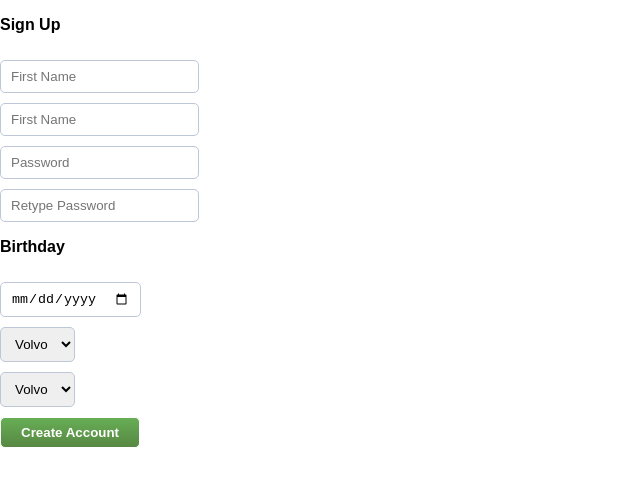
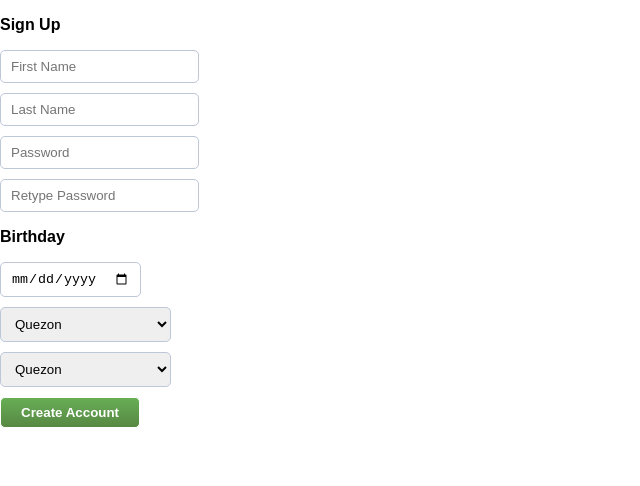
Before and after one commit to ciaramaegotis/SignUp, a React (Create React App) app: page / in a window 1280 px wide. Shown: the top 486 px of the page, without its empty margins (0-640 px from the left). Built offline with nearby package versions, Linux system fonts and the light colour scheme.

Commit message:
semi finalized

```diff
--- a/src/DateInput.js
+++ b/src/DateInput.js
@@ -1,10 +1,18 @@
 import React, { Component } from 'react';
 
 class DateInput extends Component{
+	constructor(props){
+		super(props);
+
+		this.state = {
+			errorMessage: ""
+		}
+	}
 	render(){
 		return(
-			<div>
-			<input type="date" className = "input input-row" value = {this.props.value} placeholder = {this.props.placeholder} onChange = {this.props.changeHandler}/>
+			<div className = "input-row">
+			<input type="date" className = "input" value = {this.props.value} onChange = {this.props.changeHandler}/>
+			<span className = "error-message" id = "errorMessage">{this.state.errorMessage}</span>
 			</div>
 		)
 	}
--- a/src/DropdownInput.js
+++ b/src/DropdownInput.js
@@ -1,15 +1,21 @@
 import React, { Component } from 'react';
+import Provinces from './provinces';
 
 class DropdownInput extends Component{
+	constructor(props){
+		super(props);
+		this.state = {
+			options: Provinces.provinces
+		}
+
+	}
 	render(){
 		return(
 			<div>
-				<select name="Province" className = "input input-row">
-				    <option value="volvo">Volvo</option>
-				    <option value="saab">Saab</option>
-				    <option value="fiat">Fiat</option>
-				    <option value="audi">Audi</option>
-			 	</select>
+				<select className = "input input-row" name = {this.props.name} onChange = {this.props.changeHandler}>
+				    {this.state.options.map(province => <option> {province.name} </option>)}
+				</select>
+
 			</div>
 		)
 	}
--- a/src/PasswordInput.js
+++ b/src/PasswordInput.js
@@ -1,10 +1,20 @@
 import React, { Component } from 'react';
 
+
+
 class PasswordInput extends Component{
+	constructor(props){
+		super(props);
+
+		this.state = {
+			errorMessage: ""
+		}
+	}
 	render(){
 		return(
-			<div>
-			<input type="password" className = "input input-row" value = {this.props.value} placeholder = {this.props.placeholder} onChange = {this.props.changeHandler}/>
+			<div className = "input-row">
+			<input type="password" className = "input" value = {this.props.value} placeholder = {this.props.placeholder} onChange = {this.props.changeHandler}/>
+			<span className = "error-message" id = "errorMessage">{this.state.errorMessage}</span>
 			</div>
 		)
 	}
--- a/src/SignUp.js
+++ b/src/SignUp.js
@@ -10,18 +10,18 @@ class SignUp extends Component{
 	constructor(props){
 		super(props);
 		this.state = {
-			firstName: '',
-			lastName: '',
-			password: '',
-			repeatPassword: '',
-			birthday: '',
-			province: '',
-			municipality: '',
+			firstName: "",
+			lastName: "",
+			password: "",
+			repeatPassword: "",
+			birthday: "",
+			province: "",
+			municipality: "",
 			isFirstName: false,
 			isLastName: false,
 			isPassword: false,
 			isSamePassword: false,
-			isLegalAge: false
+			isLegalAge: false,
 		}
 
 		this.handleFirstNameChange = this.handleFirstNameChange.bind(this);
@@ -31,11 +31,50 @@ class SignUp extends Component{
 		this.handleBirthdayChange = this.handleBirthdayChange.bind(this);
 		this.handleProvinceChange = this.handleProvinceChange.bind(this);
 		this.handleMunicipalityChange = this.handleMunicipalityChange.bind(this);
+		this.getInformation = this.getInformation.bind(this);
 
 	}
 
 	getInformation(e){
+		if (this.state.firstName == ""){
+			this.firstNameInput.setState({errorMessage: "First name is required"});
+		}else{
+			this.firstNameInput.state.errorMessage = "";
+		}
 
+		if (this.state.lastName == ""){
+			this.lastNameInput.setState({errorMessage: "Last name is reuiqred"});
+		}else{
+			this.lastNameInput.state.errorMessage = "";
+		}
+
+		if (this.state.password == ""){
+			this.passwordInput.setState({errorMessage: "Password is required"});
+		}else{
+			this.passwordInput.state.errorMessage = "";
+		}
+
+		if (this.state.repeatPassword != this.state.password){
+			this.repeatPasswordInput.setState({errorMessage: "Passwords dont't match"});
+		}else{
+			this.repeatPasswordInput.state.errorMessage = "";
+		}
+
+		if (this.state.birthday == ""){
+			this.birthdayInput.setState({errorMessage: "birthday is required"});
+		}else{
+			var date = new Date();
+			var newCurDate = date.getFullYear()  + '-' + ((date.getMonth() + 1) + '-' + date.getDate());
+			var date1 = (Number((newCurDate).substring(0,4))*365)+(Number((newCurDate).substring(5,7))*30)+(Number((newCurDate).substring(8,)));
+			var date2 = (Number((this.state.birthday).substring(0,4))*365)+(Number((this.state.birthday).substring(5,7))*30)+(Number((this.state.birthday).substring(8,)));
+			var age =  (date1-date2)/365;
+
+			if (age < 18){
+				this.birthdayInput.setState({errorMessage: "Age should be greater than 18"});
+			}else{
+				this.birthdayInput.setState({errorMessage: ""});
+			}
+		}
 	}
 
 	handleFirstNameChange(e){
@@ -48,6 +87,7 @@ class SignUp extends Component{
 
 	handlePasswordChange(e){
 		this.setState({password: e.target.value});
+
 	}
 
 	handleRepeatPasswordChange(e){
@@ -60,29 +100,40 @@ class SignUp extends Component{
 
 	handleProvinceChange(e){
 		this.setState({province: e.target.value});
+		var i = 0;
+		var newOptions = [];
+		console.log(Provinces.provinces.length);
+		for (var i = 0; i < Provinces.provinces.length; ++i){
+			if (Provinces.provinces[i].name == this.state.province){
+				console.log("this are " + Provinces.provinces[i].name + "and " + this.state.province);
+				for (var j = 0; j < Provinces.provinces[i].municipalities.length; ++j){
+					newOptions.push({name: Provinces.provinces[i].municipalities[j]});
+				}
+			}
+		}
+		this.municipalityInput.setState({options: newOptions});
 	}
 
-	handleMunicipalityChange(e){
-		this.setState({municipality: e.target.value});
+	handleMunicipalityChange(options){
+		this.setState({municipality: options});
 	}
 
 	render(){
 		return (
 			<div>
 				<p><b> Sign Up </b></p>
-				<StringInput label = "First Name" placeholder = "First Name" changeHandler = {this.handleFirstNameChange}/>
-				<StringInput label = "Last Name" placeholder = "First Name" changeHandler = {this.handleLastNameChange}/>
-				<PasswordInput label = "Password" placeholder = "Password" changeHandler = {this.handlePasswordChange}/>
-				<PasswordInput label = "Retype Password" placeholder = "Retype Password" changeHandler = {this.handleRepeatPasswordChange}/>
+				<StringInput label = "First Name" placeholder = "First Name" changeHandler = {this.handleFirstNameChange} value = {this.state.firstName} ref = {(input) => {this.firstNameInput = input}}/>
+				<StringInput label = "Last Name" placeholder = "Last Name" changeHandler = {this.handleLastNameChange} value = {this.state.lastName} ref = {(input) => {this.lastNameInput = input}}/>
+				<PasswordInput label = "Password" placeholder = "Password" changeHandler = {this.handlePasswordChange} value = {this.state.password} ref = {(input) => {this.passwordInput = input}}/>
+				<PasswordInput label = "Retype Password" placeholder = "Retype Password" changeHandler = {this.handleRepeatPasswordChange} value = {this.state.repeatPassword} ref = {(input) => {this.repeatPasswordInput = input}}/>
 				<p><b>Birthday</b></p>
-				<DateInput label = "Birthday" changeHandler = {this.handleBirthdayChange}/>
-				<DropdownInput label = "Province" changeHandler = {this.handleProvinceChange}/>
-			 	<DropdownInput label = "Municipality" changeHandler = {this.handleMunicipalityChange}/>
+				<DateInput label = "Birthday" changeHandler = {this.handleBirthdayChange} value = {this.state.birthday} ref = {(input) => {this.birthdayInput = input}}/>
+				<DropdownInput label = "Province" changeHandler = {this.handleProvinceChange} value = {this.state.province} ref = {(input) => {this.provinceInput = input}}/>
+			 	<DropdownInput label = "Municipality" changeHandler = {this.handleMunicipalityChange} value = {this.state.municipality} ref = {(input) => {this.municipalityInput = input}}/>
 
-				<button id = "signup-button" className = "input-row">
+				<button id = "signup-button" className = "input-row" onClick = {this.getInformation}>
 				Create Account
 				</button>
-
 			</div>
 		)
 	}
--- a/src/StringInput.js
+++ b/src/StringInput.js
@@ -1,10 +1,18 @@
 import React, { Component } from 'react';
 
 class StringInput extends Component{
+	constructor(props){
+		super(props);
+
+		this.state = {
+			errorMessage: ""
+		}
+	}
 	render(){
 		return(
-			<div>
-			<input type="string" className = "input input-row" value = {this.props.value} placeholder = {this.props.placeholder} onChange = {this.props.changeHandler}/>
+			<div className = "input-row">
+			<input type="string" className = "input" value = {this.props.value} placeholder = {this.props.placeholder} onChange = {this.props.changeHandler}/>
+			<span className = "error-message" id = "errorMessage">{this.state.errorMessage}</span>
 			</div>
 		)
 	}
```
